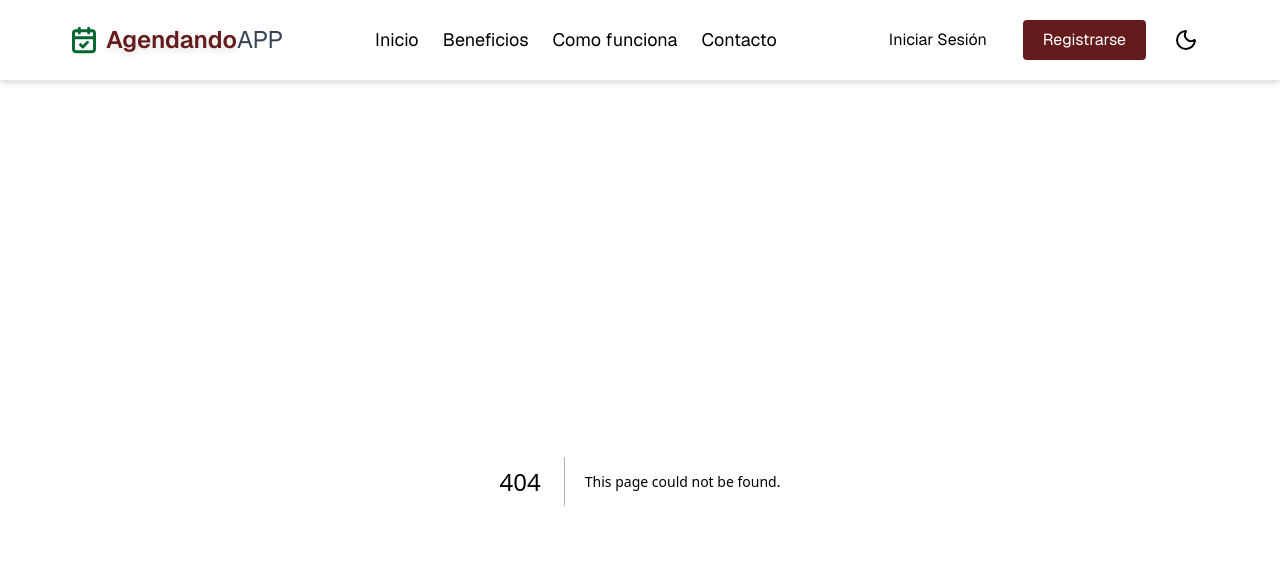
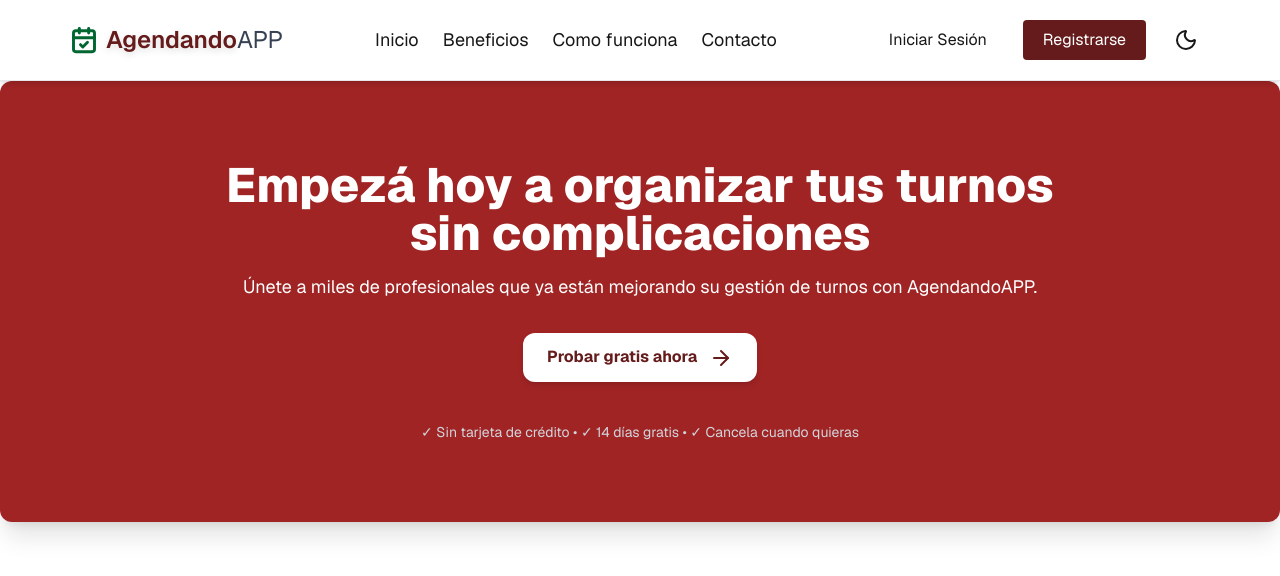
Before and after one commit to alanVelazquez14/agendando-app, a Next.js app in the folder client/: page /call-to-action in a window 1280 px wide. Before the commit this address had no page. Shown: the top 576 px of the page. Built offline with nearby package versions, Linux system fonts and the light colour scheme.

Commit message:
feat: add call to action

```diff
--- a/client/src/app/beneficio/page.tsx
+++ b/client/src/app/beneficio/page.tsx
@@ -23,7 +23,7 @@ const IconWrapper: React.FC<IconWrapperProps> = ({ iconName }) => {
 
   if (!IconComponent) {
     return (
-      <div className="w-10 h-10 bg-red-100 rounded-md flex items-center justify-center mb-4 text-red-600">
+      <div className="w-10 h-10 bg-red-50 dark:bg-red-800 rounded-md flex items-center justify-center mb-4 text-red-600 dark:text-red-300">
         !
       </div>
     );
@@ -64,9 +64,9 @@ const featuresData: Feature[] = [
 
 export default function BeneficioPage() {
   return (
-    <div className="flex flex-col items-center justify-between p-8 md:p-24 bg-background transition-colors duration-300 bg-gray-50">
+    <div className="flex flex-col items-center justify-between p-8 md:p-24 bg-gray-50 transition-colors duration-300">
       <div className="space-y-10 max-w-7xl mt-10">
-        <h1 className="text-5xl font-bold text-center">Beneficios Principales</h1>
+        <h1 className="text-5xl font-bold text-center text-foreground">Beneficios Principales</h1>
         <p className="text-lg text-center text-gray-600 max-w-3xl mx-auto">
           Todo lo que necesitás para gestionar tus turnos de manera eficiente y
           profesional.
@@ -75,12 +75,12 @@ export default function BeneficioPage() {
           {featuresData.map((feature, index) => (
             <div
               key={index}
-              className="p-8 bg-white border border-gray-200 rounded-lg shadow-sm
+              className="p-8 bg-background border border-gray-200 rounded-lg shadow-sm
             hover:shadow-lg transition duration-300 ease-in-out transform hover:-translate-y-1 hover:border-[#651B1B]"
             >
               <IconWrapper iconName={feature.icon} />
 
-              <h3 className="text-xl font-bold text-gray-800 mb-2">
+              <h3 className="text-xl font-bold text-foreground mb-2">
                 {feature.title}
               </h3>
 
--- /dev/null
+++ b/client/src/app/call-to-action/page.tsx
@@ -0,0 +1,22 @@
+import { ArrowRight} from "lucide-react";
+export default function CallToActionPage() {
+  return (
+    <section className="py-20 bg-[#a02424] rounded-xl shadow-xl">
+      <div className="max-w-4xl mx-auto px-4 sm:px-6 lg:px-8 text-center">
+        <h2 className="text-4xl sm:text-5xl font-extrabold text-white mb-4">
+          Empezá hoy a organizar tus turnos sin complicaciones
+        </h2>
+        <p className="text-lg text-white mb-8">
+          Únete a miles de profesionales que ya están mejorando su gestión de
+          turnos con AgendandoAPP.
+        </p>
+        <button className="bg-white text-[#651B1B] px-6 py-3 rounded-xl font-bold shadow-md hover:bg-gray-100 transition-all duration-300 transform hover:-translate-y-0.5 focus:ring-4 focus:ring-[#651B1B]/50">
+          Probar gratis ahora <ArrowRight className="inline-block ml-2" />
+        </button>
+        <div className="text-sm text-gray-300 mt-10">
+          ✓ Sin tarjeta de crédito • ✓ 14 días gratis • ✓ Cancela cuando quieras
+        </div>
+      </div>
+    </section>
+  );
+}
--- a/client/src/app/page.tsx
+++ b/client/src/app/page.tsx
@@ -3,6 +3,7 @@ import { ArrowRight } from "lucide-react";
 import BeneficioPage from "./beneficio/page";
 import ComoFuncionaPage from "./como-funciona/page";
 import ClientesPage from "./clientes/page";
+import CallToActionPage from "./call-to-action/page";
 
 export default function Home() {
   return (
@@ -20,7 +21,7 @@ export default function Home() {
               </span>
             </h1>
 
-            <p className="text-lg md:text-xl max-w-2xl text-center mx-auto mb-10 text-foreground/80">
+            <p className="text-lg md:text-xl max-w-2xl text-center mx-auto mb-10 text-gray-600">
               Automatizá tus reservas, organizá tu agenda y mejorá la
               experiencia de tus clientes en segundos.
             </p>
@@ -30,9 +31,9 @@ export default function Home() {
             <button className="bg-[#651B1B] dark:bg-[#9A2C2C] text-white px-5 py-2 rounded-xl font-bold shadow-md hover:bg-[#651B1B]/90 dark:hover:bg-[#9A2C2C]/90 transition-all duration-300 transform hover:-translate-y-0.5 focus:ring-4 focus:ring-[#651B1B]/50 dark:focus:ring-[#9A2C2C]/50">
               Comenzar gratis <ArrowRight className="inline-block ml-2" />
             </button>
-            <button className="px-8 py-3 rounded-xl border-2 border-[var(--success)] text-[var(--success)] hover:bg-[var(--success)]/30 font-bold bg-transparent shadow-md transition-all duration-300 transform hover:-translate-y-0.5 focus:ring-4 focus:ring-[var(--success)]/50">
+            <a href="#como-funciona" className="px-8 py-3 rounded-xl border-2 border-[var(--success)] text-[var(--success)] hover:bg-[var(--success)]/30 font-bold bg-transparent shadow-md transition-all duration-300 transform hover:-translate-y-0.5 focus:ring-4 focus:ring-[var(--success)]/50">
               Ver cómo funciona
-            </button>
+            </a>
           </div>
           <div className="text-sm text-muted-foreground">
             ✓ Sin tarjeta de crédito • ✓ 14 días gratis • ✓ Cancela cuando
@@ -49,6 +50,9 @@ export default function Home() {
       <section>
         <ClientesPage />
       </section>
+      <section>
+        <CallToActionPage />
+      </section>
     </>
   );
 }
```
